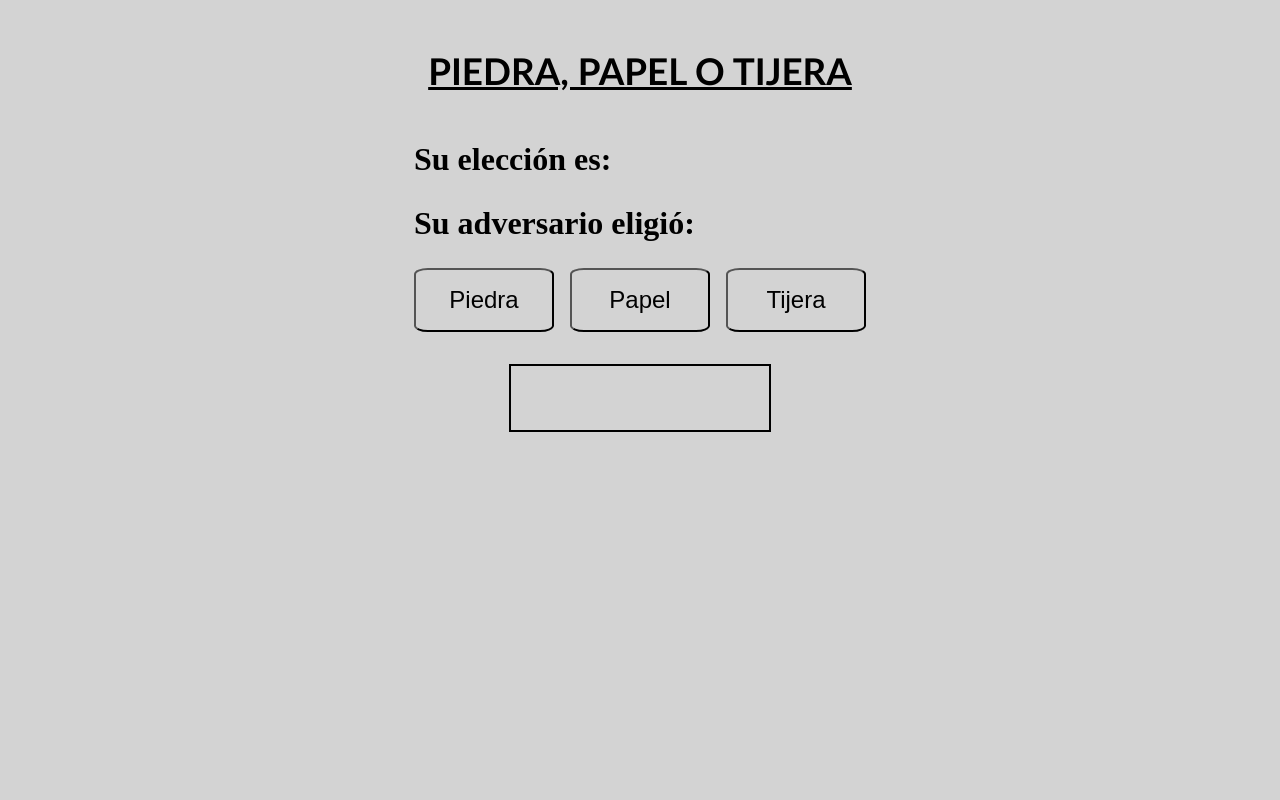
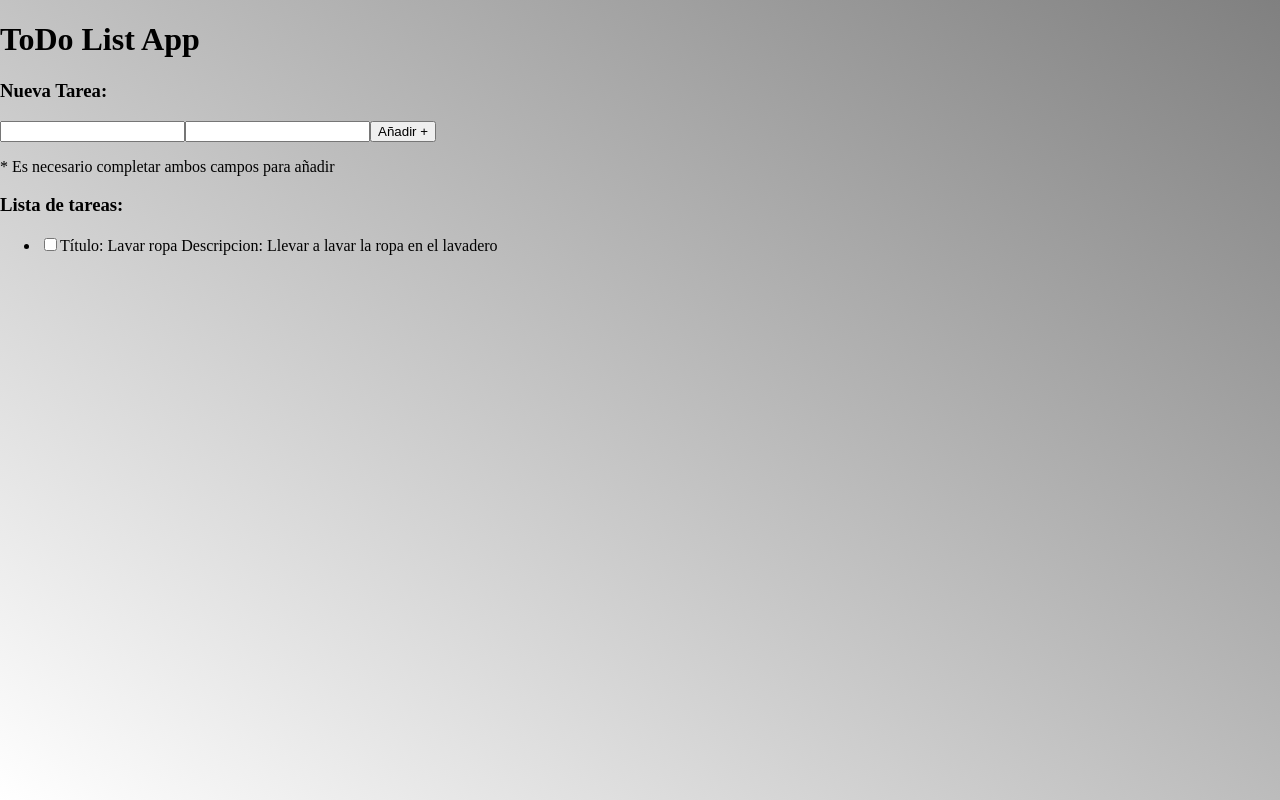
Before and after one commit to SimonMarcelo/React_22805_Ejercicios, a React (Create React App) app: page / in a window 1280 px wide. Built offline with nearby package versions, Linux system fonts and the light colour scheme.

Commit message:
Formulario completo, no cargan todas las tareas del array

```diff
--- a/src/App.jsx
+++ b/src/App.jsx
@@ -11,6 +11,7 @@ import Promesas from "./promesas/Promesas";
 import Card from "./props/Card/Card";
 import ComponenteA from "./props/ComponenteA";
 import Ejercicio3 from "./Ejercicios/Piedra-Papel-Tijera";
+import ToDo from "./Ejercicios/ToDo";
 
 const App = () => {
   return (
@@ -18,7 +19,7 @@ const App = () => {
     //   <Card />
     //   <Card />
     // </>
-    <Ejercicio3/>
+    <ToDo/>
   );
 };
 
--- /dev/null
+++ b/src/Ejercicios/ToDo.jsx
@@ -0,0 +1,61 @@
+import React, { useState} from "react";
+
+let tareas = [{id: 0, titulo: "Lavar ropa", descripcion: "Llevar a lavar la ropa en el lavadero"}];
+let id = 1;
+
+const ToDo = () => {
+	const [form, setForm] = useState({
+        id: Number(id),
+		titulo: "",
+		descripcion: "",
+	});
+
+
+	const handleChange = (e) => {
+		const {name, value } = e.target;
+
+		setForm({
+			...form,
+			[name]: value,
+		});
+	};
+
+    // const [tareasAux, setTareasAux] = useState(tareas)
+
+
+	const handleSubmit = (e) => {
+        e.preventDefault();
+        if (form.titulo !== "" && form.descripcion !== "") {
+            tareas.push(form);
+            form.id++;
+            console.log(tareas)
+        }
+	};
+
+	return (
+		<div id="ToDoApp">
+			<h1>ToDo List App</h1>
+			<div>
+				<h3>Nueva Tarea:</h3>
+				<form onSubmit={handleSubmit}>
+					<input type="text" name="titulo"onChange={handleChange}/>
+					<input type="text" name="descripcion" onChange={handleChange}/>
+					<button type="submit">Añadir +</button>
+					<p>* Es necesario completar ambos campos para añadir</p>
+				</form>
+			</div>
+			<h3>Lista de tareas: </h3>
+            <ul>{
+                tareas.map((tarea, id) => (
+                    <li key={id}>
+                        <input type="checkbox" id={id}/>
+                        <span>Título: {tarea.titulo}</span>{" "}
+                        <span>Descripcion: {tarea.descripcion}</span>
+                    </li>
+                ))
+                }</ul>
+		</div>
+	);
+};
+
+export default ToDo;
--- a/src/index.css
+++ b/src/index.css
@@ -1,7 +1,9 @@
 body{
     margin:0;
     width: 100%;
+    height: 100vh;
     background-color: lightgray;
+    background: linear-gradient(215deg, grey, white);
 }
 
 #root {
@@ -60,3 +62,15 @@ body{
     margin: 2rem auto;
     padding-top: 0.5rem;
 }
+
+                                /* Acá comienza el css del ToDoApp*/
+
+#toDoApp {
+    margin-left: 3rem;
+}
+
+.flexRow {
+    display: flex;
+    flex-direction: row;
+    justify-content: space-between;
+}
```
Also changed, not shown: package.json (+9 -4 lines), src/formularios/FormulariosControlados.jsx (added, +33 -0 lines), src/formularios/FormulariosNoControlados.jsx (added, +20 -0 lines), 1 other file (tests, documents, lock files or other folders).
